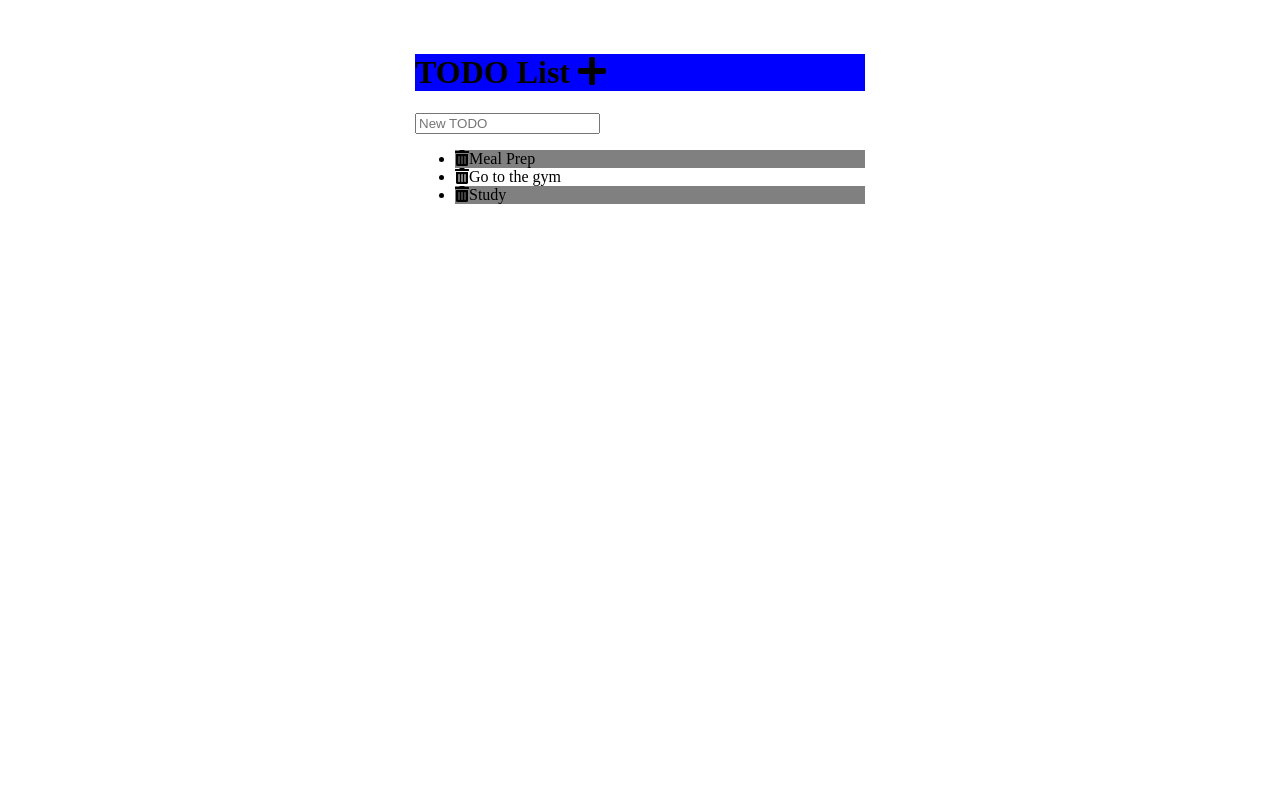
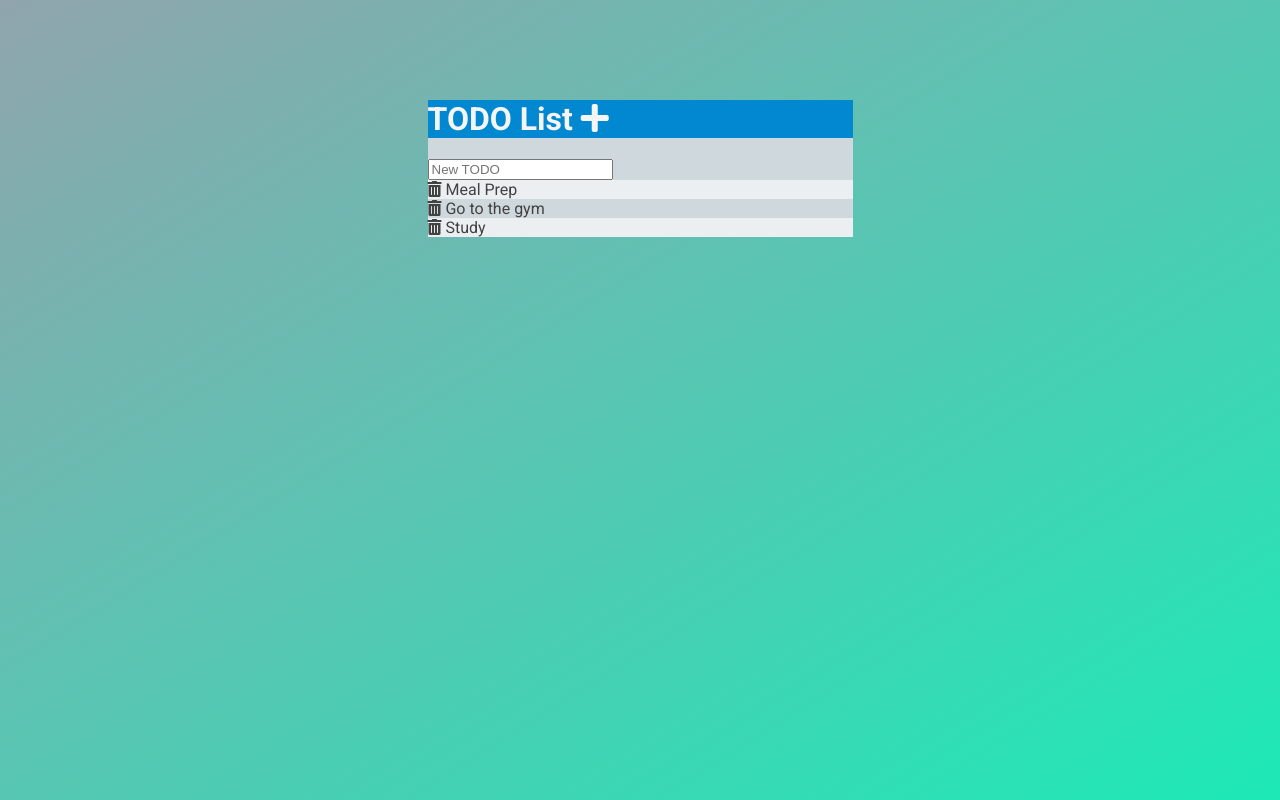
Before and after one commit to MattVastarelli/TODO-WebApp, a plain HTML site: page index.html in a window 1280 px wide. Drawn offline with Linux system fonts and the light colour scheme.

Commit message:
css
add the spefic color for the colorlis funtion + background and gerneral color scheme.

```diff
--- a/assets/css/TODOs.css
+++ b/assets/css/TODOs.css
@@ -1,8 +1,40 @@
 #todolist {
-	padding-top: 25px;
-	width: 450px;
+	width: 425px;
 	margin: 0 auto;
+	background-color: #cfd8dc;
+	margin-top: 100px;
 }
+
 h1 {
-	background-color: blue;
+	background-color: #0288d1;
+	color: #f5f5f5;
 }
+
+ul {
+	list-style-type: none;
+	list-style-position: inside;
+	margin: 0;
+	padding: 0;
+}
+
+body {
+	font-family: Roboto;
+}
+
+li {
+	color: #424242;
+}
+/* plus sign */
+h1 i {
+
+}
+/* trash can */
+span i {
+
+}
+html {
+    height: 100%;
+    background-size: cover;
+    background-repeat:no-repeat;
+    background: linear-gradient( to left top, #1de9b6, #90a4ae);
+}
--- a/assets/js/TODOs.js
+++ b/assets/js/TODOs.js
@@ -3,10 +3,10 @@ function colorlis () {
 
 	for(let i = 0, length1 = lis.length; i < length1; i++){
 		if (i % 2 == 0) {
-			lis[i].style.background = "gray";
+			lis[i].style.background = "#eceff1";
 		}
 		else {
-
+			lis[i].style.background = "#cfd8dc";
 		}
 	}
 }
```
Also changed, not shown: index.html (+3 -3 lines).
